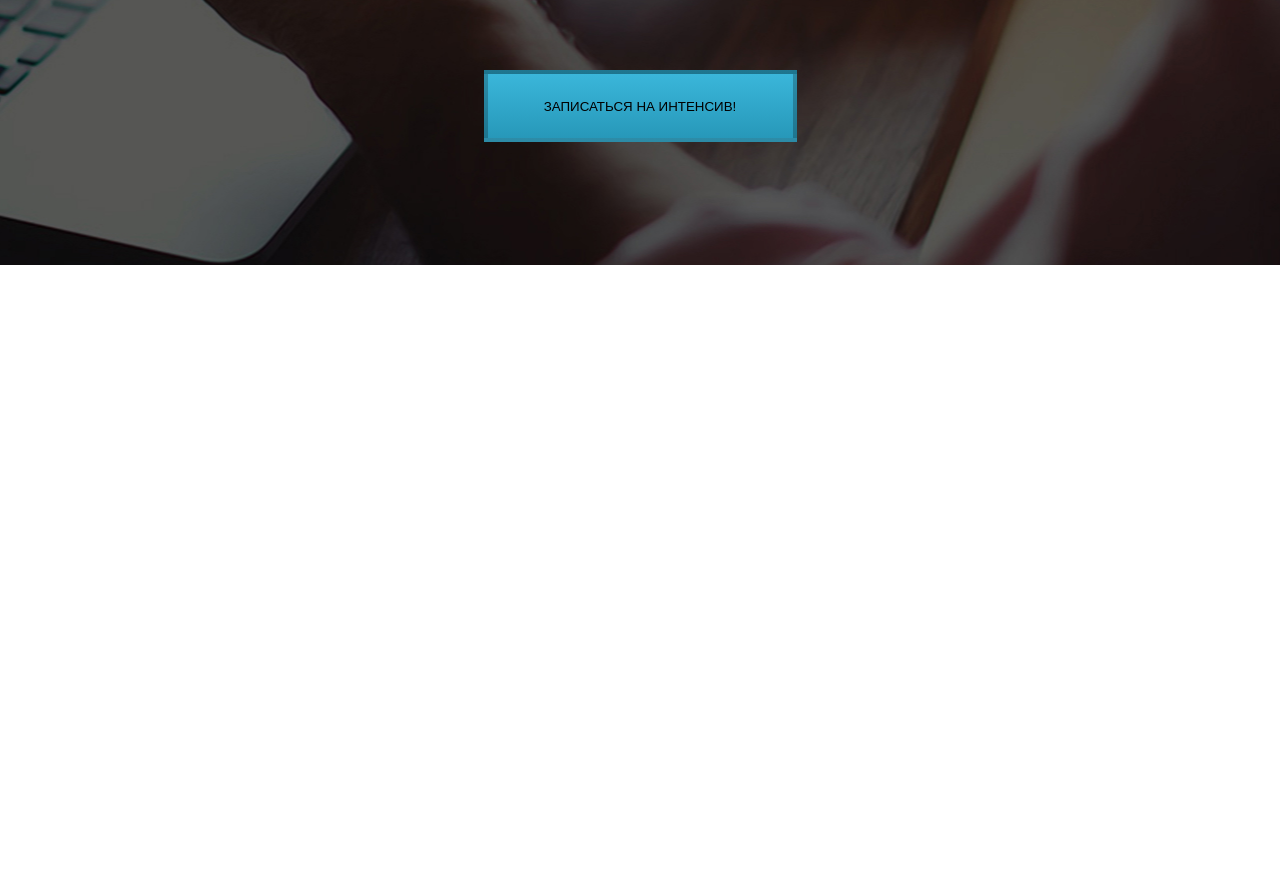
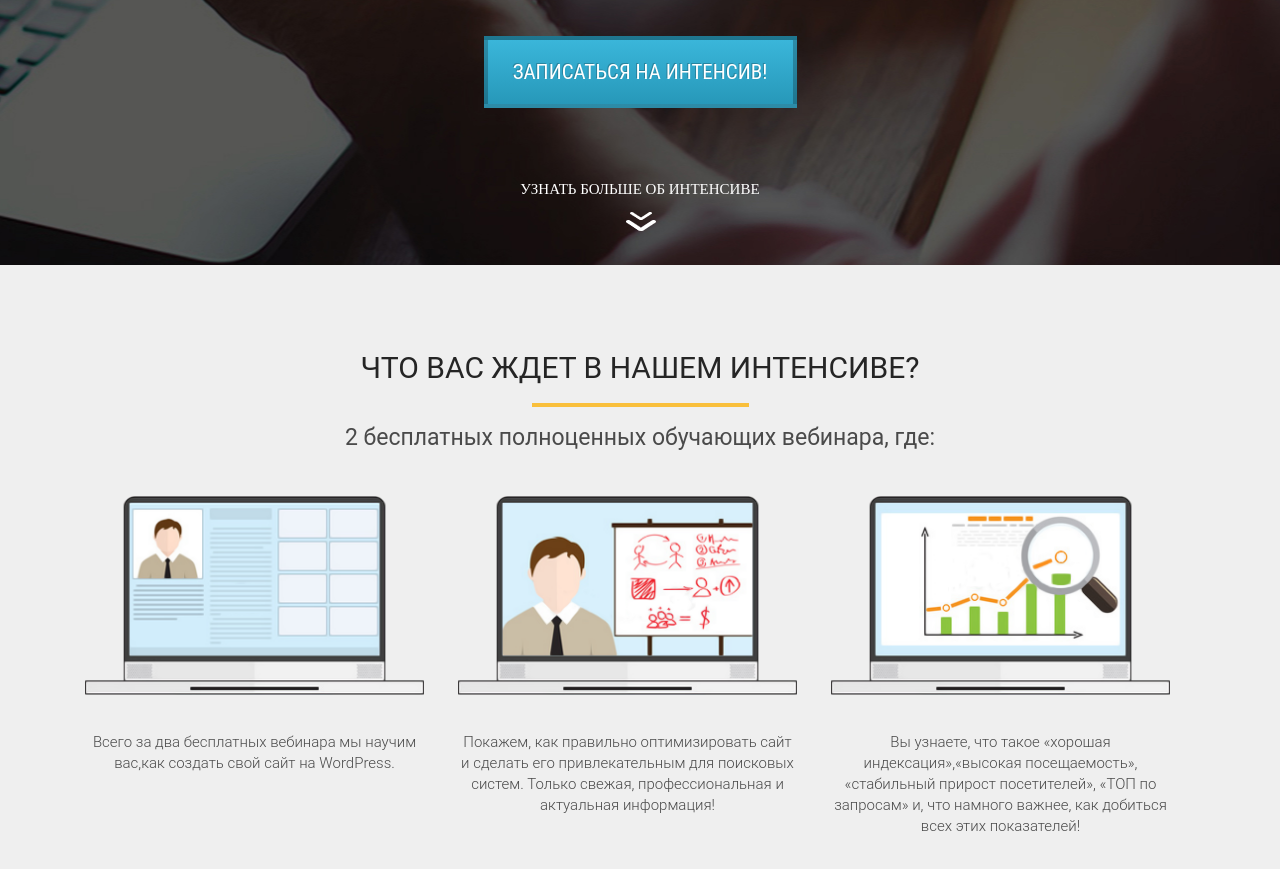
Before and after one commit to nsva27/udemy_landing, a plain HTML site: page index.html in a window 1280 px wide. Shown: the part 535-1404 px from the top of the page. Before the commit the page ends 800 px from the top, so only its background shows below. Drawn offline with Linux system fonts and the light colour scheme.

Commit message:
waiting section layout

```diff
--- a/css/style.css
+++ b/css/style.css
@@ -22,7 +22,7 @@
 
 .logo .logo_text {
     margin-top: 14px;
-    font-family: 'Roboto-Black';
+    font-family: Roboto;
     font-size: 15px;
     font-weight: 500;
     line-height: 24px;
@@ -41,8 +41,8 @@ h2.title {
 .title {
     font-family: 'Roboto-Black';
     font-size: 41px;
-    font-weight: 900;
-    line-height: 41px;
+    font-weight: 400;
+    line-height: 24px;
     text-transform: uppercase;
     text-align: center;
     color: #F9BF3B;
@@ -83,8 +83,92 @@ h2.title {
     margin-top: 73px;
     width: 313px;
     height: 72px;
+    font-family: 'Roboto Condensed';
+    font-size: 21px;
+    font-weight: 400;
+    line-height: 24px;
+    text-transform: uppercase;
+    color: #fff;
+    text-shadow: -1px -1px 0 rgba(0, 0, 0, 0.22);
     background: linear-gradient(to top, #2798B9 0%, #3AB6DA 100%);
     box-shadow: inset 0 0 0 rgba(0, 0, 0, 0.18);
     border: 4px solid rgba(0, 0, 0, 0.23);
+    cursor: pointer;
+    outline: none;
+}
+
+.more {
+    margin-top: 73px;
+}
+
+.more .more_text {
+    font-family: 'Roboto-Thin';
+    font-size: 15px;
+    font-weight: 400;
     text-transform: uppercase;
+    text-align: center;
+    color: #fff;
 }
+
+.more .more_img {
+    display: block;
+    margin: 0 auto;
+    margin-top: 13px;
+}
+
+.waiting {
+    padding: 85px 0 75px 0;
+    height: 604px;
+    background-color: #efefef;
+}
+
+.waiting .waiting_header {
+    font-family: Roboto;
+    font-size: 30px;
+    font-weight: 400;
+    text-align: center;
+    text-transform: uppercase;
+    color: #252525;
+}
+
+.waiting .waiting_divider {
+    margin: 0 auto;
+    margin-top: 18px;
+    width: 217px;
+    height: 4px;
+    background-color: #f9bf3b;
+}
+
+.waiting .waiting_subheader {
+    margin-top: 17px;
+    font-family: Roboto;
+    font-size: 23px;
+    font-weight: 400;
+    text-align: center;
+    color: #4a4a4a;
+}
+
+.waiting .waiting_wrapper {
+    margin-top: 45px;
+}
+
+.waiting .waiting_wrapper .waiting_item {
+    margin: 0 15px;
+    display: inline-block;
+    vertical-align: top;
+    width: 339px;
+    text-align: center;
+}
+
+.waiting .waiting_wrapper .waiting_item .waiting_img {
+    width: 100%;
+}
+
+.waiting .waiting_wrapper .waiting_item .waiting_descr {
+    margin-top: 33px;
+    font-family: Roboto;
+    font-size: 15px;
+    font-weight: 300;
+    line-height: 21px;
+    color: #4a4a4a;
+}
--- a/index.html
+++ b/index.html
@@ -28,6 +28,33 @@
             </div>
 
             <button class="promo_btn">Записаться на интенсив!</button>
+
+            <div class="more">
+                <div class="more_text">узнать больше об интенсиве</div>
+                <img src="icon/down.png" alt="down" class="more_img">
+            </div>
+        </div>
+    </section>
+
+    <section class="waiting">
+        <div class="container">
+            <h2 class="waiting_header">Что вас ждет в нашем интенсиве?</h2>
+            <div class="waiting_divider"></div>
+            <div class="waiting_subheader">2 бесплатных полноценных обучающих вебинара, где:</div>
+            <div class="waiting_wrapper">
+                <div class="waiting_item">
+                    <img src="icon/waiting_1.png" alt="1" class="waiting_img">
+                    <div class="waiting_descr">Всего за два бесплатных вебинара мы научим вас,как создать свой сайт на WordPress. </div>
+                </div>
+                <div class="waiting_item">
+                    <img src="icon/waiting_2.png" alt="2" class="waiting_img">
+                    <div class="waiting_descr">Покажем, как правильно оптимизировать сайт и сделать его привлекательным для поисковых систем. Только свежая, профессиональная и актуальная информация!</div>
+                </div>
+                <div class="waiting_item">
+                    <img src="icon/waiting_3.png" alt="3" class="waiting_img">
+                    <div class="waiting_descr">Вы узнаете, что такое «хорошая индексация»,«высокая посещаемость», «стабильный прирост посетителей», «ТОП по запросам» и, что намного важнее, как добиться всех этих показателей!</div>
+                </div>
+            </div>
         </div>
     </section>
 </body>
```
Also changed, not shown: icon/down.png (added).
